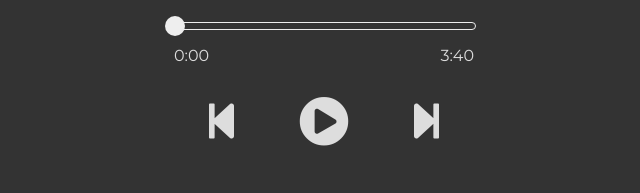
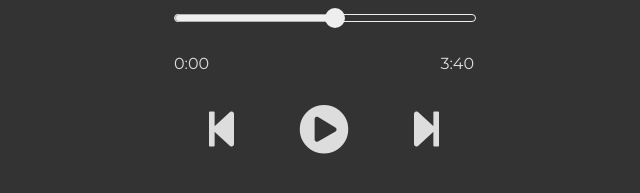
Before and after one commit to joaotinti75/Projetos-Javascript, a plain HTML site: page projeto_spotify_parte_2/index.html in a window 1280 px wide. Shown: the part 515-708 px from the top of the page, without its empty margins (316-956 px from the left). Drawn offline with Linux system fonts and the light colour scheme.

Commit message:
Update style.css
Contribuindo com seu projeto! ;)

```diff
--- a/projeto_spotify_parte_2/style.css
+++ b/projeto_spotify_parte_2/style.css
@@ -37,9 +37,10 @@ h2 {
     display: flex;
     align-items: center;
     justify-content: flex-start;
+    margin-bottom: 1rem;
 }
 
-progress {
+.progress {
     height: 6px;
     width: 0;
     background-color: #333;
```
